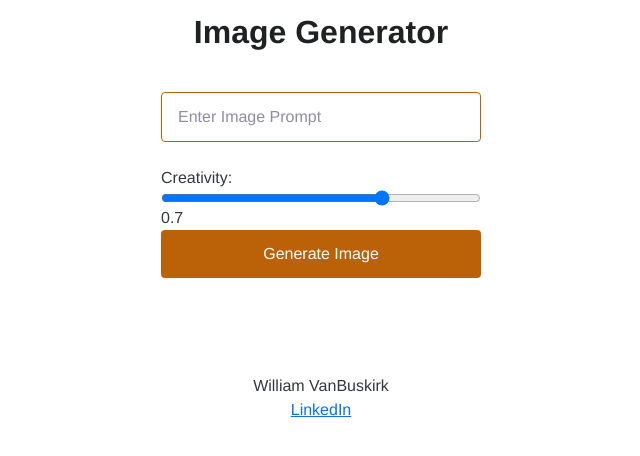
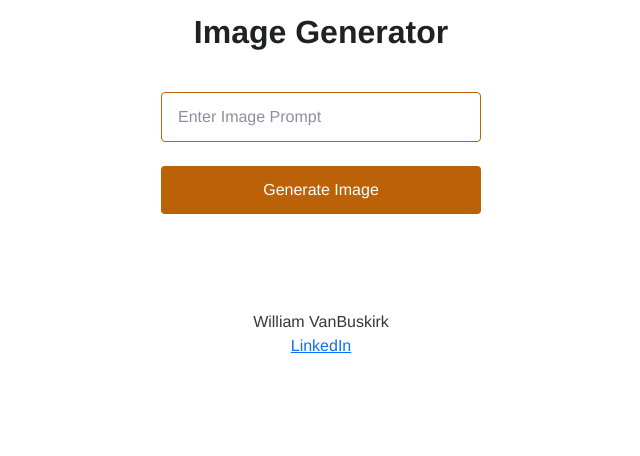
Before and after one commit to van-william/prompt-web-app, a Flask app: page /image_maker in a window 1280 px wide. Shown: the part 312-768 px from the top of the page, without its empty margins (319-959 px from the left). Run offline with Flask 2, Linux system fonts and the light colour scheme; some web fonts are replaced.

Commit message:
updated image page

```diff
--- a/templates/image_maker.html
+++ b/templates/image_maker.html
@@ -8,9 +8,6 @@
   <h3>Image Generator</h3>
   <form action="/image_maker" method="post">
     <input type="text" name="image_prompt" placeholder="Enter Image Prompt" required />
-    <label for="creativity">Creativity:</label>
-    <input type="range" name = "creativity" id = "creativity" placeholder="Creativity" min="0" max="1" step = "0.1" value="0.7" name="temp" oninput="this.nextElementSibling.value = this.value" />
-    <output>0.7</output>
     <input type="submit" value="Generate Image" />
   </form>
 
```
